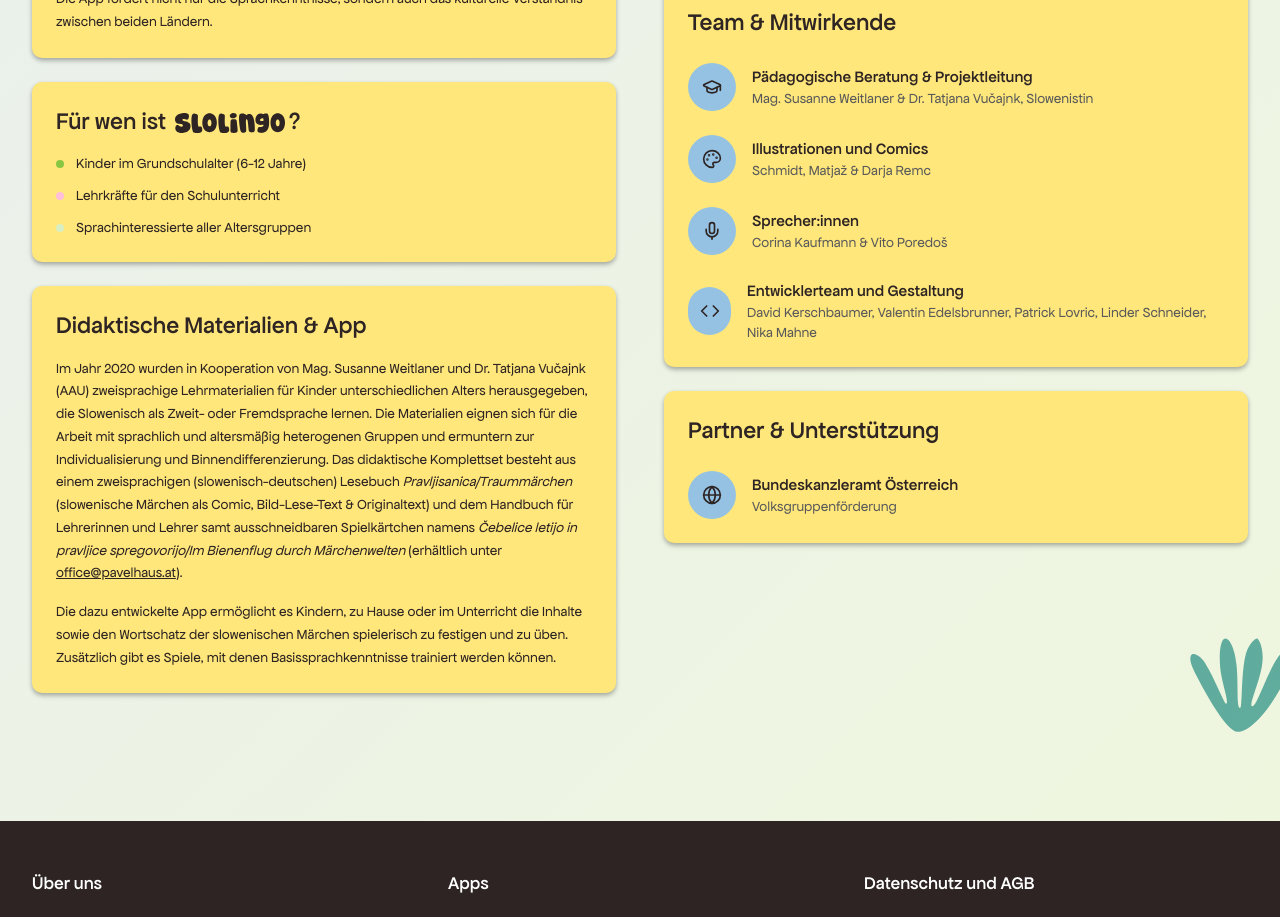
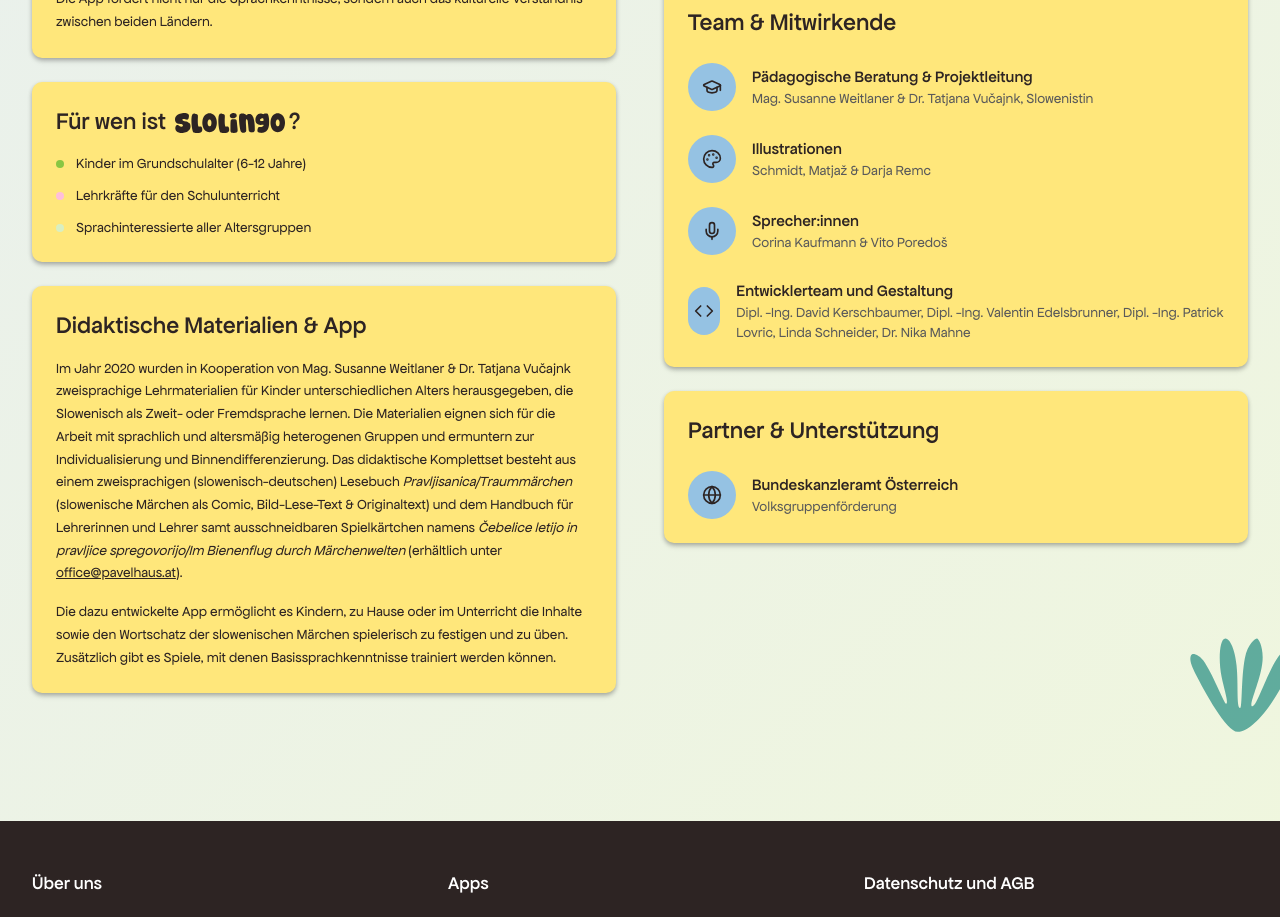
Before and after one commit to slolingo/slolingo.github.io, a React (Vite) app: page / in a window 1280 px wide. Shown: the part 2680-3597 px from the top of the page. Built offline with nearby package versions, Linux system fonts and the light colour scheme.

Commit message:
Updates names

```diff
--- a/src/components/About.tsx
+++ b/src/components/About.tsx
@@ -101,7 +101,7 @@
                 Didaktische Materialien & App
               </h3>
               <p className="text-sm lg:text-body text-slolingo-secondaryText leading-relaxed mb-3 lg:mb-4">
-                Im Jahr 2020 wurden in Kooperation von Mag. Susanne Weitlaner und Dr. Tatjana Vučajnk (AAU) zweisprachige Lehrmaterialien für Kinder unterschiedlichen Alters herausgegeben, die Slowenisch als Zweit- oder Fremdsprache lernen. Die Materialien eignen sich für die Arbeit mit sprachlich und altersmäßig heterogenen Gruppen und ermuntern zur Individualisierung und Binnendifferenzierung. Das didaktische Komplettset besteht aus einem zweisprachigen (slowenisch-deutschen) Lesebuch <em>Pravljisanica/Traummärchen</em> (slowenische Märchen als Comic, Bild-Lese-Text & Originaltext) und dem Handbuch für Lehrerinnen und Lehrer samt ausschneidbaren Spielkärtchen namens <em>Čebelice letijo in pravljice spregovorijo/Im Bienenflug durch Märchenwelten</em> (erhältlich unter <a href="mailto:office@pavelhaus.at" className="underline hover:text-slolingo-green">office@pavelhaus.at</a>).
+                Im Jahr 2020 wurden in Kooperation von Mag. Susanne Weitlaner & Dr. Tatjana Vučajnk zweisprachige Lehrmaterialien für Kinder unterschiedlichen Alters herausgegeben, die Slowenisch als Zweit- oder Fremdsprache lernen. Die Materialien eignen sich für die Arbeit mit sprachlich und altersmäßig heterogenen Gruppen und ermuntern zur Individualisierung und Binnendifferenzierung. Das didaktische Komplettset besteht aus einem zweisprachigen (slowenisch-deutschen) Lesebuch <em>Pravljisanica/Traummärchen</em> (slowenische Märchen als Comic, Bild-Lese-Text & Originaltext) und dem Handbuch für Lehrerinnen und Lehrer samt ausschneidbaren Spielkärtchen namens <em>Čebelice letijo in pravljice spregovorijo/Im Bienenflug durch Märchenwelten</em> (erhältlich unter <a href="mailto:office@pavelhaus.at" className="underline hover:text-slolingo-green">office@pavelhaus.at</a>).
               </p>
               <p className="text-sm lg:text-body text-slolingo-secondaryText leading-relaxed">
                 Die dazu entwickelte App ermöglicht es Kindern, zu Hause oder im Unterricht die Inhalte sowie den Wortschatz der slowenischen Märchen spielerisch zu festigen und zu üben. Zusätzlich gibt es Spiele, mit denen Basissprachkenntnisse trainiert werden können.
@@ -143,7 +143,7 @@
                   </div>
                   <div>
                     <h4 className="font-apfel-medium text-slolingo-primaryText text-sm lg:text-base">
-                      Illustrationen und Comics
+                      Illustrationen
                     </h4>
                     <p className="text-xs lg:text-sm text-slolingo-secondaryText">
                       Schmidt, Matjaž & Darja Remc
@@ -174,7 +174,7 @@
                       Entwicklerteam und Gestaltung
                     </h4>
                     <p className="text-xs lg:text-sm text-slolingo-secondaryText">
-                      David Kerschbaumer, Valentin Edelsbrunner, Patrick Lovric, Linder Schneider, Nika Mahne
+                        Dipl. -Ing. David Kerschbaumer,  Dipl. -Ing. Valentin Edelsbrunner,  Dipl. -Ing. Patrick Lovric, Linda Schneider, Dr. Nika Mahne
                     </p>
                   </div>
                 </div>
```
